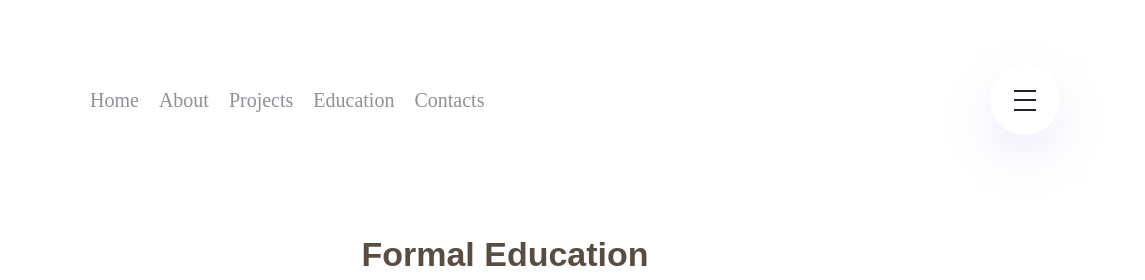
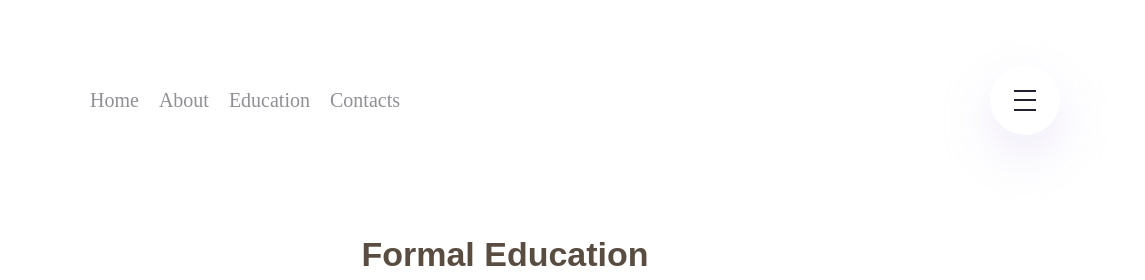
Before and after one commit to DariaVel04/portfolio, a plain HTML site: page education.html in a window 1280 px wide. Shown: the top 280 px of the page, 135-1280 px from the left. Drawn offline with Linux system fonts and the light colour scheme.

Commit message:
Remove 'Projects' link from header menu

```diff
--- a/education.html
+++ b/education.html
@@ -17,7 +17,6 @@
                    <ul class="header_menu_left_list">
                      <li><a href="./index.html">Home</a></li>
                      <li><a href="./about.html">About</a></li>
-                     <li><a href="./projects.html">Projects</a></li>
                      <li><a href="./education.html">Education</a></li>
                      <li><a href="./contacts.html">Contacts</a></li>
                    </ul>
```
